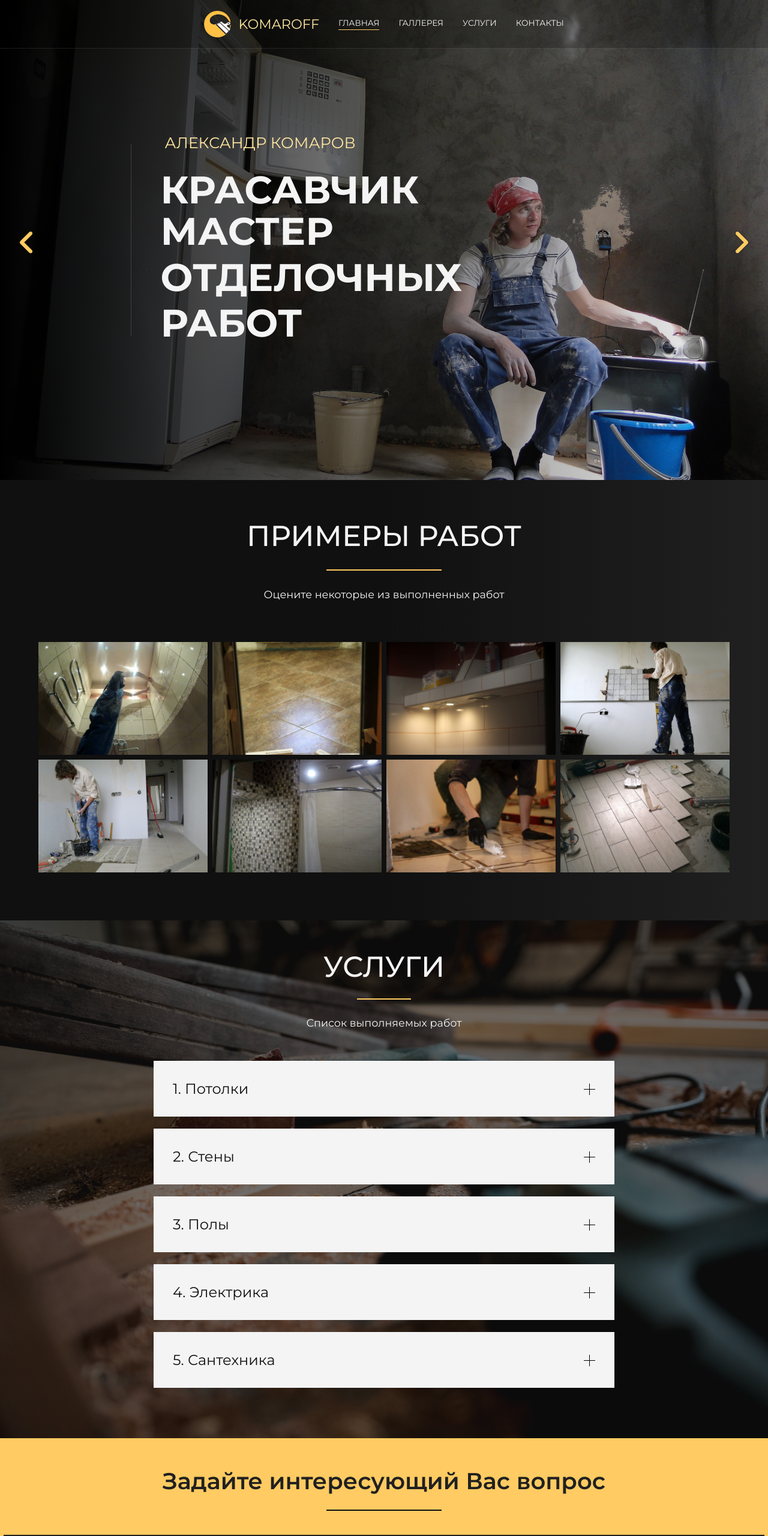
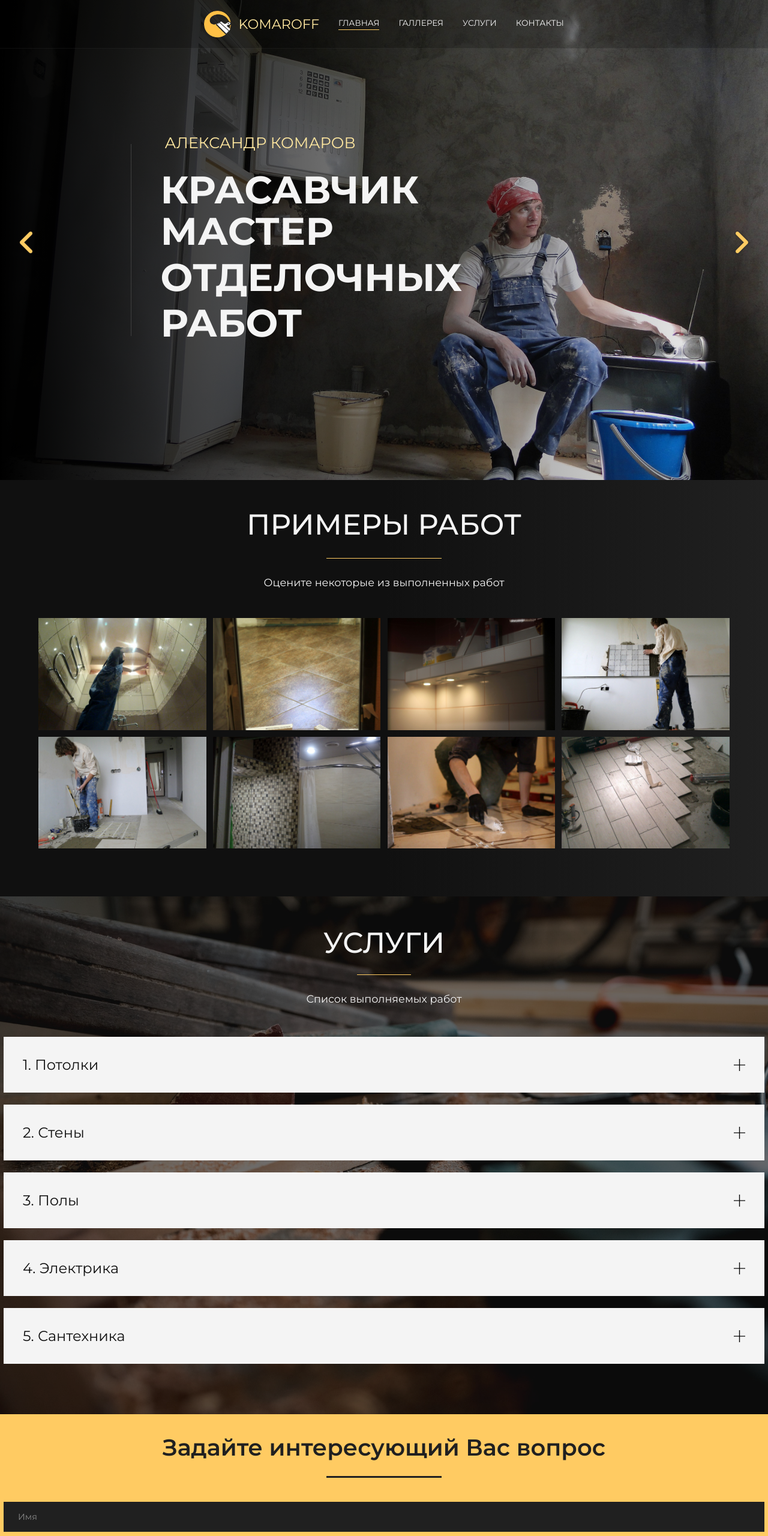
Before and after one commit to sendgn/komaroff-website, a website: page dist/index.html in a window 1280 px wide. Shown: the top 2560 px of the page at 60% size. Drawn offline with nearby package versions, Linux system fonts and the light colour scheme.

Commit message:
Major design fixes

```diff
--- a/scss/_config.scss
+++ b/scss/_config.scss
@@ -5,5 +5,5 @@ $primary-color: #101010;
 $secondary-color: #ffcb62;
 $tertiary-color: #ffcb62;
 $light-color: #f4f4f4;
-$medium-color: #ccc;
+$medium-color: rgb(136, 136, 136);
 $dark-color: #202020;
--- a/scss/_utilities.scss
+++ b/scss/_utilities.scss
@@ -112,13 +112,18 @@
 .bg-light {
   background-color: $light-color;
 }
+.btn {
+  width: 1268px;
+  font-weight: 600;
+  font-size: 1.2rem;
+  text-transform: uppercase;
+}
 
 .btn-primary {
   background: $primary-color;
   padding: 1.2rem 1.8rem;
   border: none;
   color: $light-color;
-  font-size: 1rem;
   font-family: "Montserrat", sans-serif;
 
   &:hover {
@@ -131,7 +136,6 @@
   padding: 1.2rem 1.8rem;
   border: none;
   color: $primary-color;
-  font-size: 1rem;
 
   &:hover {
     cursor: pointer;
@@ -143,7 +147,6 @@
   padding: 1.2rem 1.8rem;
   border: none;
   color: $light-color;
-  font-size: 1rem;
   font-family: "Montserrat", sans-serif;
 
   &:hover {
@@ -166,10 +169,11 @@
 .bottom-line {
   margin: 1.5rem auto;
   width: 15%;
-  height: 2px;
+  height: 1px;
 
   &-primary {
-    background: $primary-color;
+    background: $dark-color;
+    height: 3px;
   }
 
   &-secondary {
@@ -180,7 +184,3 @@
     }
   }
 }
-
-.transparent {
-  opacity: 0.5
-}
--- a/scss/main.scss
+++ b/scss/main.scss
@@ -34,7 +34,7 @@ ul {
   right: 0;
   z-index: 5;
 
-  border-bottom: 1px solid rgba(255, 255, 255, 0.1);
+  border-bottom: 1px solid rgba(255, 255, 255, 0.05);
   background: rgba(0, 0, 0, 0.20);
   transition: background 0.5s ease-in;
 
@@ -321,20 +321,18 @@ ul {
 
 // Photo Gallery
 #gallery {
-  width: 100%;
 
   .gallery-wrap {
     padding-bottom: 5rem;
-    // background: $primary-color;
     background: linear-gradient(
       90deg,
       $primary-color 50%,
       $dark-color
     );
 
+
     .gallery-heading {
-      width: 100%;
-      padding: 4rem 0;
+      padding: 2.8rem 0;
       background: linear-gradient(
         90deg,
         $primary-color 50%,
@@ -362,16 +360,14 @@ ul {
     }
 
     .photos {
-      // max-width: 1266px;
       overflow: hidden;
 
       .imgs {
         width: 90%;
         margin: auto;
-
         display: grid;
         grid-template-columns: repeat(4, 1fr);
-        gap: 0.5rem;
+        gap: 0.7rem;
 
         .img-wrapper {
           overflow: hidden;
@@ -440,7 +436,7 @@ ul {
     }
 
     .services-wrapper {
-      max-width: 768px;
+      max-width: 1268px;
       margin: 0 auto;
 
       .services-block {
@@ -526,13 +522,14 @@ ul {
   background: $secondary-color;
 
   .contacts-heading {
-    padding-top: 3rem;
+    padding-top: 2rem;
     position: relative;
     color: $dark-color;
 
     h3 {
       font-size: 2.4rem;
       font-weight: 600;
+      // padding-bottom: 0.5rem;
     }
   }
 
@@ -572,10 +569,11 @@ ul {
           border: none;
           font-family: "Montserrat", sans-serif;
           font-size: 0.9rem;
-          padding: 0.5rem 1rem;
+          padding: 1rem 1.5rem;
+          color: $light-color;
 
           &::placeholder {
-            color: $light-color;
+            color: $medium-color;
           }
         }
       }
@@ -591,7 +589,7 @@ ul {
 #phone-section {
   background: $dark-color;
   color: $light-color;
-  padding: 3rem 0;
+  padding: 2rem 0;
 
   .container {
     position: relative;
```
Also changed, not shown: dist/css/main.css, dist/index.html, dist/js/main.js.
